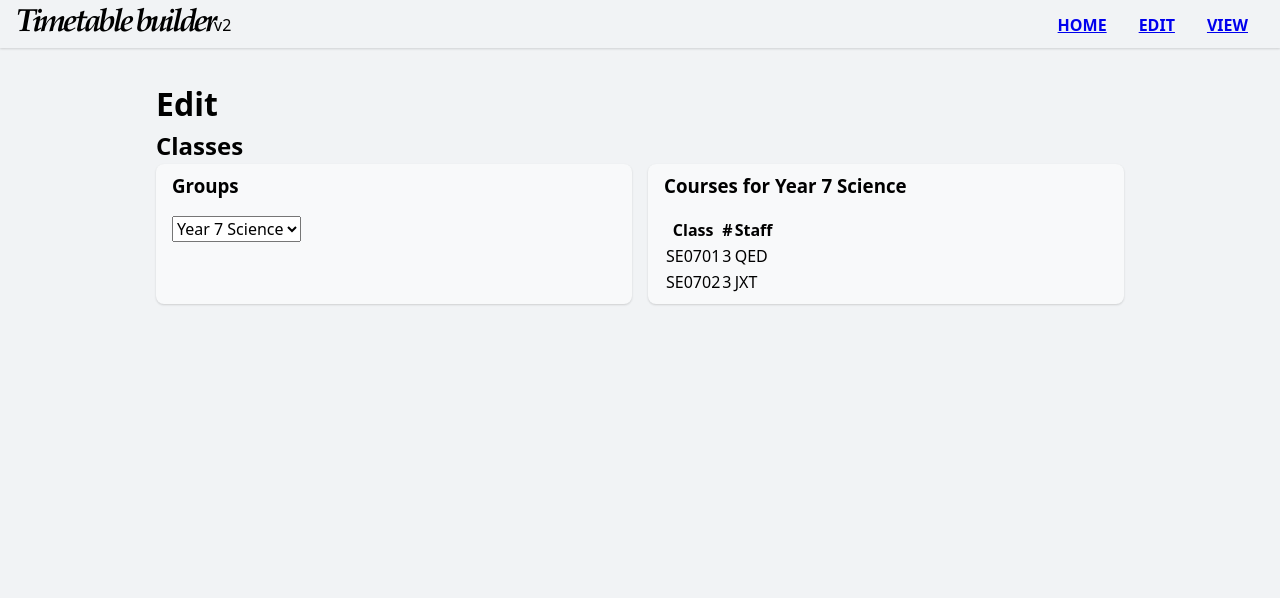
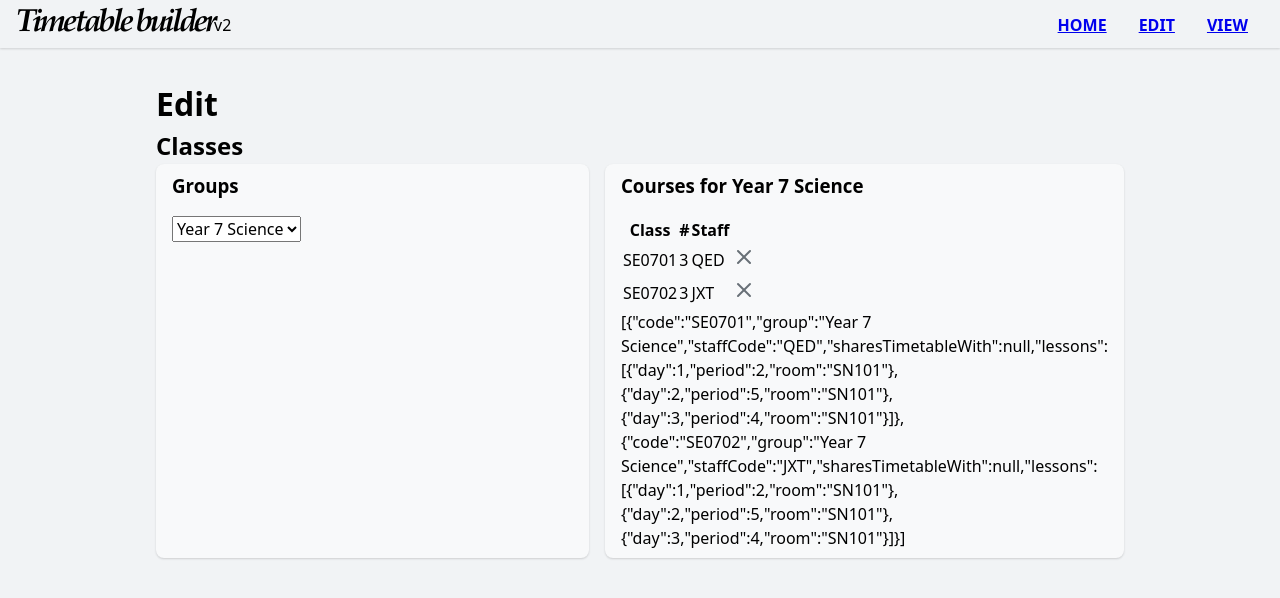
Before and after one commit to dongheenam/timetable-builder-react, a React (Vite) app: page /edit in a window 1280 px wide. Shown: the top 598 px of the page. Built offline with nearby package versions, Linux system fonts and the light colour scheme.

Commit message:
Add a table for editing courses

```diff
--- a/src/pages/edit/CoursesTable.tsx
+++ b/src/pages/edit/CoursesTable.tsx
@@ -1,5 +1,7 @@
+import ButtonIcon from '@/components/ButtonIcon';
 import Editable from '@/components/Editable';
 import { CourseArray } from '@/types';
+import { IconX } from '@tabler/icons-react';
 
 // to avoid Typescript error when accessing courseData using the keys
 type KEY = 'code' | 'lessons' | 'staffCode';
@@ -24,10 +26,17 @@ const COLUMNS: { key: KEY; [k: string]: any }[] = [
 ];
 
 type Props = {
-  group: string | undefined;
   courses: CourseArray;
+  updateCourse: (
+    code: string
+  ) => (courseData: Partial<CourseArray[number]>) => void;
+  deleteCourse: (code: string) => void;
 };
-export default function CoursesTable({ group, courses }: Props) {
+export default function CoursesTable({
+  courses,
+  updateCourse,
+  deleteCourse,
+}: Props) {
   const headers = COLUMNS.map((column) => column.header);
   return (
     <table>
@@ -36,18 +45,31 @@ export default function CoursesTable({ group, courses }: Props) {
           {headers.map((header) => (
             <th key={header}>{header}</th>
           ))}
+          <th />
         </tr>
       </thead>
       <tbody>
         {courses.map((course) => (
-          <CourseRow key={course.code} course={course} />
+          <CourseRow
+            key={course.code}
+            course={course}
+            update={updateCourse(course.code)}
+            remove={() => deleteCourse(course.code)}
+          />
         ))}
       </tbody>
     </table>
   );
 }
 
-function CourseRow({ course }: { course: CourseArray[number] }) {
+type CourseRowProps = {
+  course: CourseArray[number];
+  update: (
+    courseData: Partial<Pick<CourseArray[number], 'code' | 'staffCode'>>
+  ) => void;
+  remove: () => void;
+};
+function CourseRow({ course, update, remove }: CourseRowProps) {
   const courseData = {
     code: course.code,
     lessons: course.lessons.length,
@@ -61,13 +83,20 @@ function CourseRow({ course }: { course: CourseArray[number] }) {
           {column.editable ? (
             <Editable
               value={courseData[column.key].toString()}
-              setValue={(_text: string) => {}}
+              setValue={(value: string) => update({ [column.key]: value })}
             />
           ) : (
-            courseData[column.key]
+            <span>{courseData[column.key]}</span>
           )}
         </td>
       ))}
+      <td>
+        <ButtonIcon
+          label={`delete course ${course.code}`}
+          onClick={remove}
+          icon={<IconX />}
+        />
+      </td>
     </tr>
   );
 }
--- a/src/pages/edit/EditCourses.tsx
+++ b/src/pages/edit/EditCourses.tsx
@@ -10,11 +10,17 @@ export default function EditCourses({ group }: Props) {
   const courses = groupExists
     ? useStore((state) => state.getCourseArrayByGroup(group))
     : [];
-  const updateCourses = useStore((state) => state.updateCourses);
+  const updateCourse = useStore((state) => state.updateCourse);
+  const deleteCourse = useStore((state) => state.deleteCourse);
   const title = groupExists ? `Courses for ${group}` : `Create a group`;
   return (
     <Card title={title} titleElement="h3" open>
-      <CoursesTable group={group} courses={courses} />
+      <CoursesTable
+        courses={courses}
+        updateCourse={updateCourse}
+        deleteCourse={deleteCourse}
+      />
+      {JSON.stringify(courses)}
     </Card>
   );
 }
--- a/src/stores/index.ts
+++ b/src/stores/index.ts
@@ -13,10 +13,10 @@ export type StoreState = {
   getCoursesByGroup: (group: string) => Courses;
   getCourseArrayByGroup: (group: string) => CourseArray;
   removeCoursesByGroup: (name: string) => void;
-  updateCourses: (coursesData: {
-    [code: string]: Partial<Courses[string]>;
-  }) => void;
-  deleteCourses: (codes: string[]) => void;
+  updateCourse: (
+    code: string
+  ) => (courseUpdate: Partial<CourseArray[number]>) => void;
+  deleteCourse: (code: string) => void;
   setStaff: (code: string, name: string) => void;
 };
 
@@ -89,14 +89,25 @@ const useStore = create<StoreState>()(
       codesToDelete.forEach((code) => delete newCourses[code]);
       set({ courses: newCourses });
     },
-    updateCourses: (coursesData) => {
+    updateCourse:
+      (code) =>
+      ({ code: newCode, ...courseData }) => {
         set((state) => {
           const courses = { ...state.courses };
-        for (const code in coursesData) {
           if (!(code in state.courses)) {
             throw new Error(`Course ${code} does not exist`);
           }
-          courses[code] = { ...courses[code], ...coursesData[code] };
+
+          const updateCode = newCode !== undefined && newCode !== code;
+          if (updateCode && newCode in courses) {
+            throw new Error(`Course ${newCode} already exists`);
+          }
+          const newCourse = { ...courses[code], ...courseData };
+          if (updateCode) {
+            delete courses[code];
+            courses[newCode] = newCourse;
+          } else {
+            courses[code] = newCourse;
           }
           return {
             ...state,
@@ -104,10 +115,10 @@ const useStore = create<StoreState>()(
           };
         });
       },
-    deleteCourses: (code) => {
+    deleteCourse: (code) => {
       set((state) => {
         const courses = { ...state.courses };
-        code.forEach((code) => delete courses[code]);
+        delete courses[code];
         return { ...state, courses };
       });
     },
```
Lines whose indentation alone changed are shown as unchanged.
